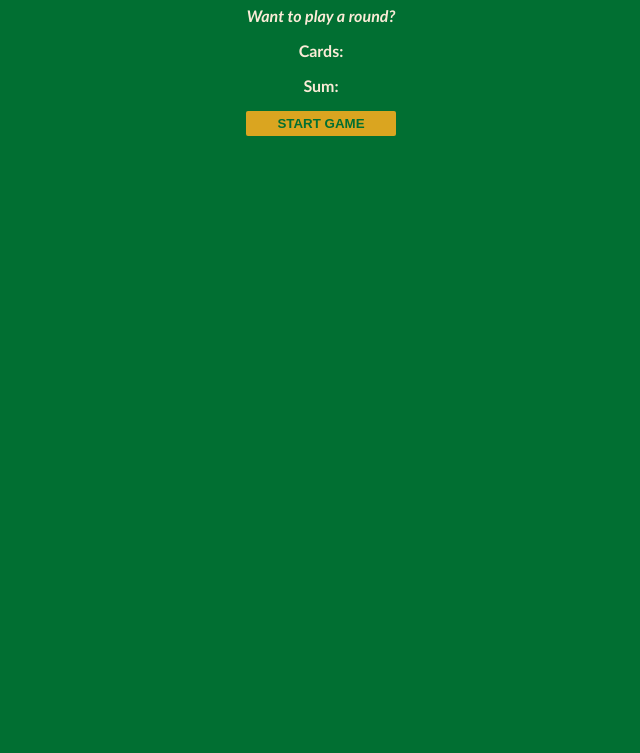
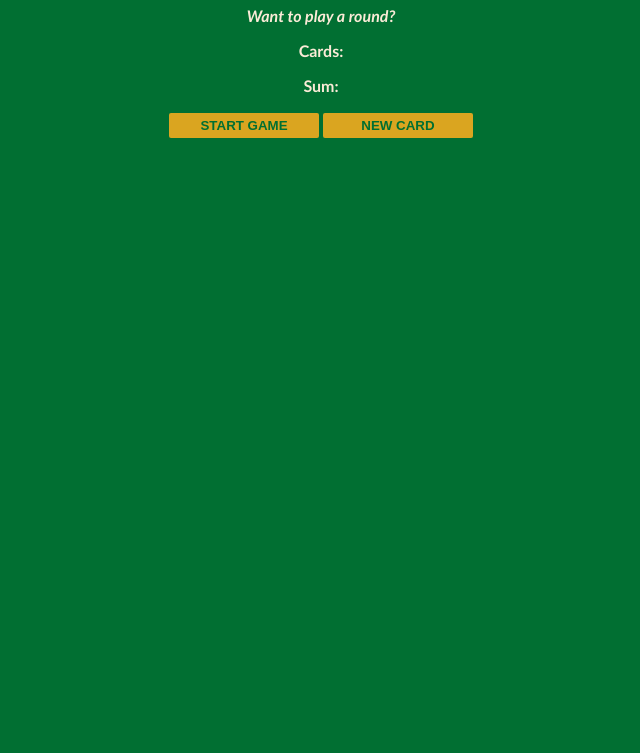
Before and after one commit to ThaboChauke/Blackjack_Game, a plain HTML site: page index.html in a window 1280 px wide. Shown: the part 76-829 px from the top of the page, without its empty margins (319-959 px from the left). Drawn offline with Linux system fonts and the light colour scheme.

Commit message:
new card button

```diff
--- a/index.html
+++ b/index.html
@@ -14,6 +14,7 @@
     <p id="sum-el">Sum: </p>
 
     <button onclick="startGame()">START GAME</button>
+    <button onclick="newCard()">NEW CARD</button>
 
     <script src="script.js"></script>
 </body>
--- a/script.js
+++ b/script.js
@@ -7,6 +7,7 @@ let message = ""
 let messageEl = document.getElementById("message-el")
 let sumEl = document.getElementById("sum-el")
 let cardEl = document.getElementById("cards-el")
+
 
 function startGame() {
     sumEl.textContent = "Sum: " + sum
@@ -23,3 +24,13 @@ function startGame() {
     }
     messageEl.textContent = message
 }
+
+function newCard() {
+    console.log("Drawing a new card from the deck!")
+    let thirdCard = 5
+
+    sum += thirdCard
+
+    startGame()
+
+}
--- a/style.css
+++ b/style.css
@@ -25,4 +25,6 @@ button {
     font-weight: bold;
     border: none;
     border-radius: 2px;
+    margin-bottom: 2px;
+    margin-top: 2px;
 }
```
